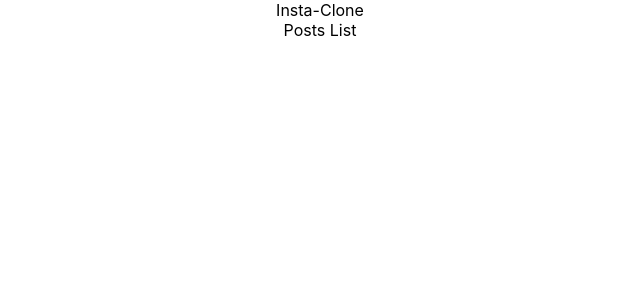
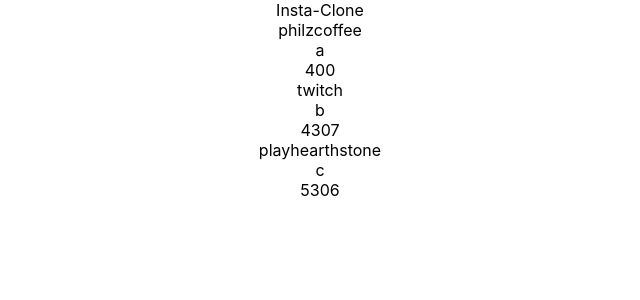
Before and after one commit to JamesRileydev/InstaClone, a React (Create React App) app: page / in a window 1280 px wide. Shown: the top 300 px of the page, without its empty margins (320-960 px from the left). Built offline with nearby package versions, Linux system fonts and the light colour scheme.

Commit message:
Rendering posts

```diff
--- a/src/components/PostContainer/Post.js
+++ b/src/components/PostContainer/Post.js
@@ -4,11 +4,22 @@
 import "./PostList.css";
 
 const Post = props => {
-    return(
-    <div className="postCard">
-        <h3>{props.post.username}</h3>
+    return (
+    <div>
+        <div>{props.post.username}</div>
+        <div>{props.post.id}</div>
+        <div>{props.post.likes}</div>
+
     </div>
     )
 }
 
+Post.propTypes = {
+    post: PropTypes.shape({
+        id: PropTypes.string,
+        username: PropTypes.string,
+        likes: PropTypes.number,
+        comments: PropTypes.array
+    })
+};
 export default Post;
--- a/src/components/PostContainer/PostList.js
+++ b/src/components/PostContainer/PostList.js
@@ -7,12 +7,11 @@
 
 const PostList = props => {
     return (
-        <div>Posts List</div>
-        // <div className="list">
-        // {props.posts.map(post => (
-        //     <Post key={post.created} post={post} />
-        // ))}
-        // </div>
+        <div className="list">
+            {props.posts.map(post => (
+                <Post key={post.id} post={post} />
+            ))}
+        </div>
     );
 };
 
```
